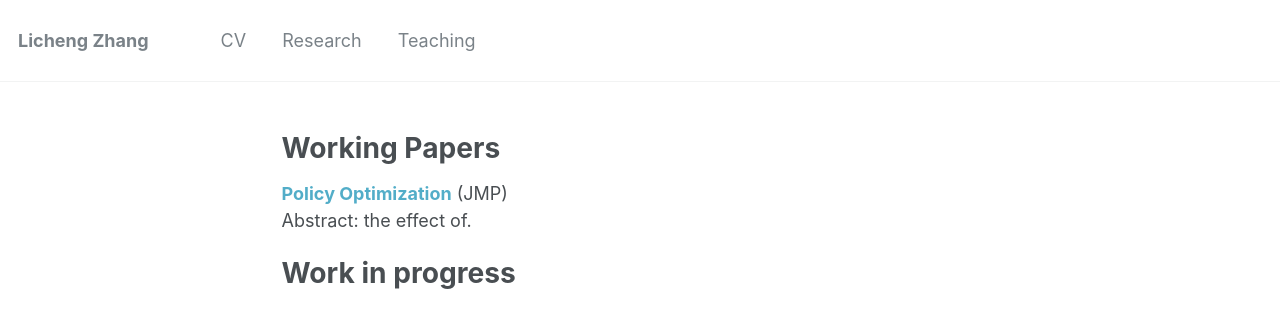
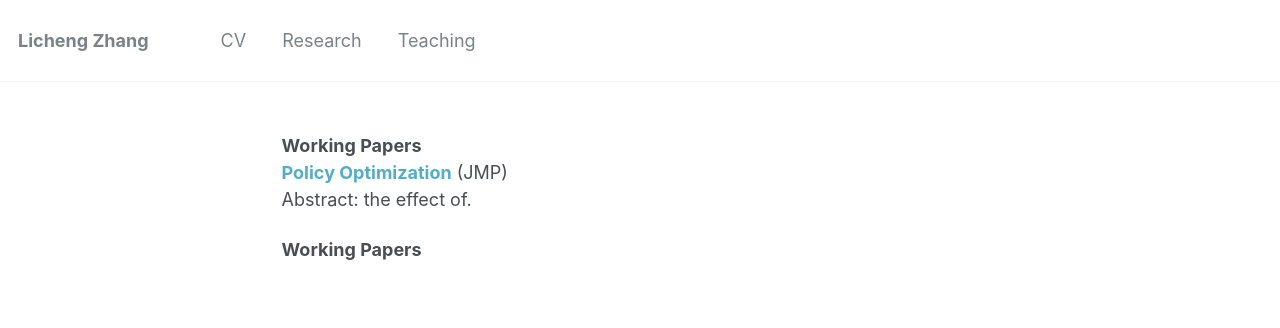
Before and after one commit to lichengzh/lichengzh.github.io, a Jekyll site: the page built from _pages/publications.md, in a window 1280 px wide. Shown: the top 328 px of the page. Built offline with Jekyll 4.4.1, drawn with Linux system fonts in a browser that asks for light colours.

Commit message:
Update publications.md

```diff
--- a/_pages/publications.md
+++ b/_pages/publications.md
@@ -2,8 +2,8 @@
 title: ""
 permalink: /publications/
 ---
-# Working Papers
+<b> Working Papers</b><br>
 <b>[Policy Optimization](http://lichengzh.github.io/files/ov.pdf)</b> (JMP)<br>
 Abstract: the effect of. <br>
 
-# Work in progress
+<b> Working Papers</b><br>
```
